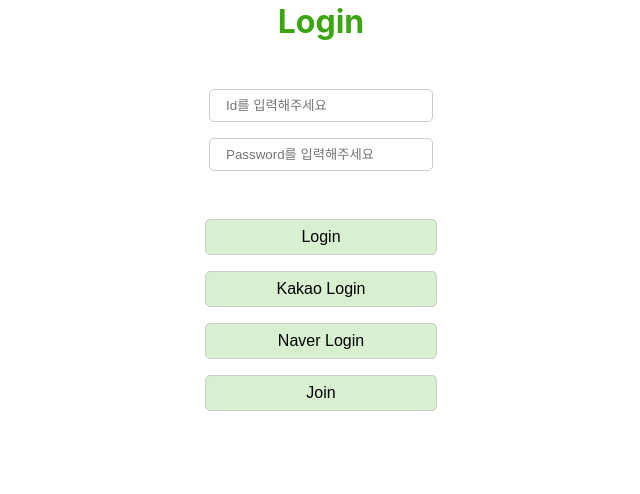
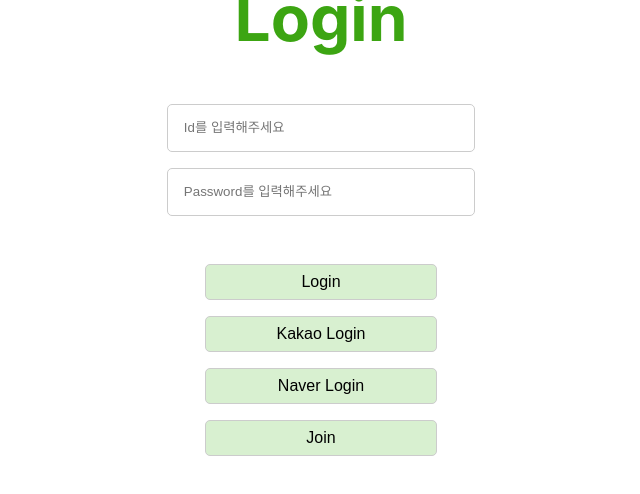
Before and after one commit to vosw1/my-app, a React (Create React App) app: page / in a window 1280 px wide. Shown: the top 494 px of the page, without its empty margins (319-959 px from the left). Built offline with nearby package versions, Linux system fonts and the light colour scheme.

Commit message:
h1와 input 태그 수정

```diff
--- a/src/styles/LoginForm.module.css
+++ b/src/styles/LoginForm.module.css
@@ -7,7 +7,7 @@
   }
 
   .login-container h1 {
-    font-size: 2rem;
+    font-size: 4rem;
     margin-bottom: 3rem;
     color: #3ca512;
   }
@@ -22,7 +22,8 @@
   }
 
   .form-group input {
-    width: 90%; /* 폭을 100%에서 90%로 조정하여 부모 요소에 여백을 남김 */
+    width: 130%; /* 폭을 100%에서 90%로 조정하여 부모 요소에 여백을 남김 */
+    height: 30px;
     padding: 0.5rem 1rem;
     border: 1px solid #ccc;
     border-radius: 5px;
```
